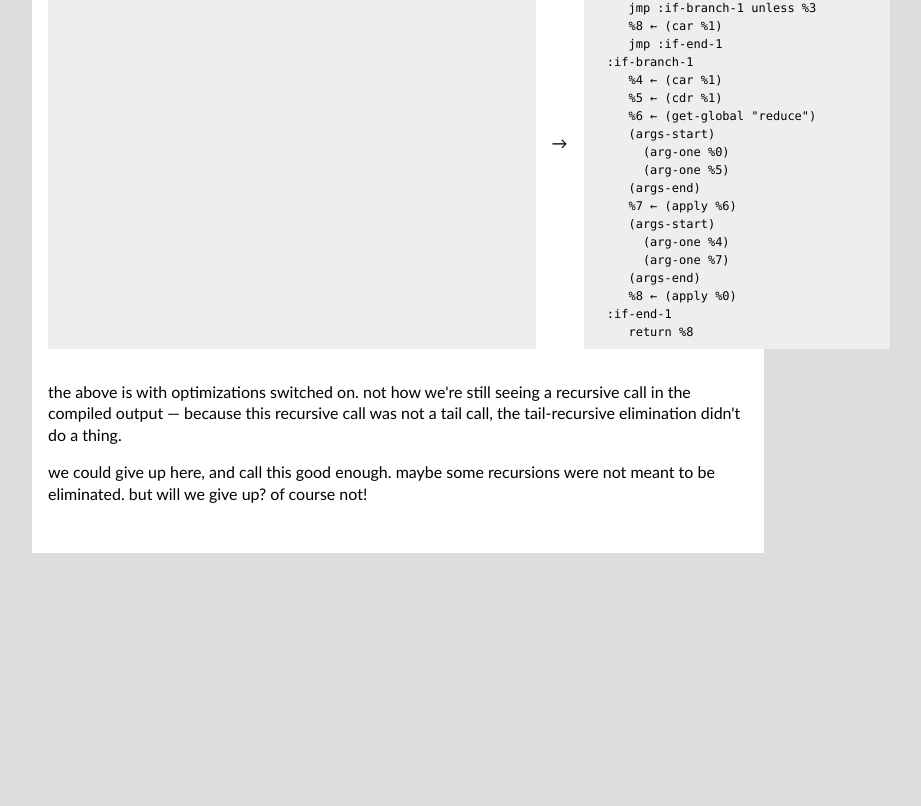
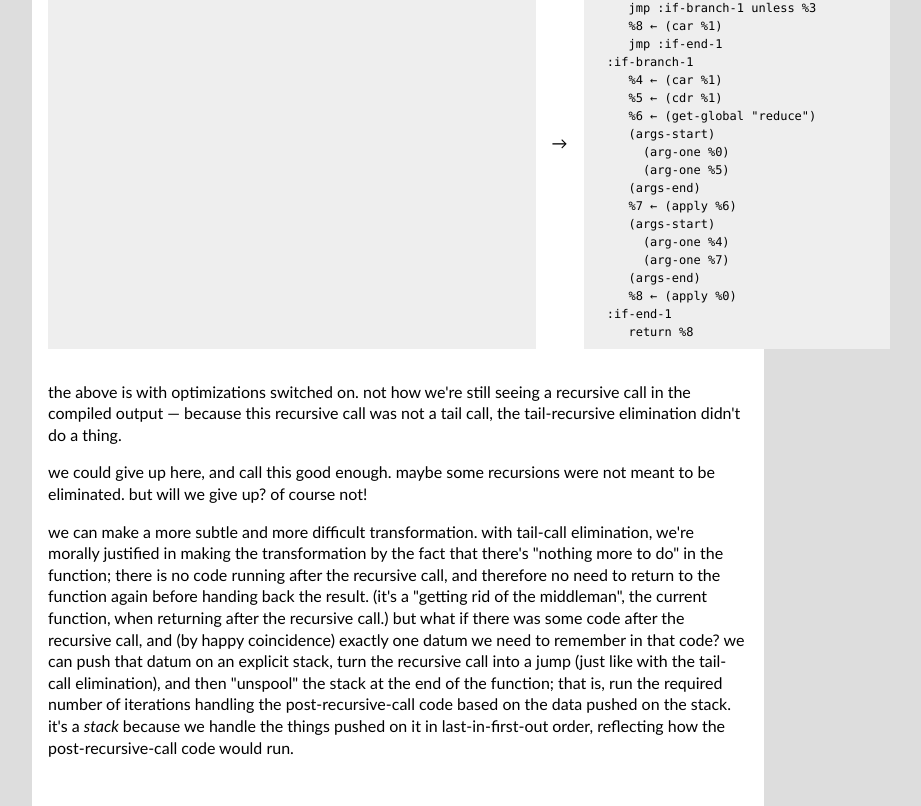
Before and after one commit to masak/syntax-driven, a React (Create React App) app: page / in a window 1280 px wide. Shown: the part 3956-4762 px from the top of the page, without its empty margins (242-1163 px from the left). Before the commit the page ends 4509 px from the top, so only its background shows below. Built offline with nearby package versions, Linux system fonts and the light colour scheme.

Commit message:
Write more about the transformation

```diff
--- a/src/App.js
+++ b/src/App.js
@@ -363,6 +363,27 @@ const App = (props) => (
         recursions were not meant to be eliminated. but will we give
         up? of course not!
     </p>
+
+    <p>
+        we can make a more subtle and more difficult transformation.
+        with tail-call elimination, we're morally justified in making
+        the transformation by the fact that there's "nothing more to
+        do" in the function; there is no code running after the
+        recursive call, and therefore no need to return to the
+        function again before handing back the result. (it's a
+        "getting rid of the middleman", the current function, when
+        returning after the recursive call.) but what if there was
+        some code after the recursive call, and (by happy coincidence)
+        exactly one datum we need to remember in that code? we can
+        push that datum on an explicit stack, turn the recursive call
+        into a jump (just like with the tail-call elimination), and
+        then "unspool" the stack at the end of the function; that is,
+        run the required number of iterations handling the
+        post-recursive-call code based on the data pushed on the
+        stack. it's a <em>stack</em> because we handle the things
+        pushed on it in last-in-first-out order, reflecting how the
+        post-recursive-call code would run.
+    </p>
   </main>
 );
 
```
